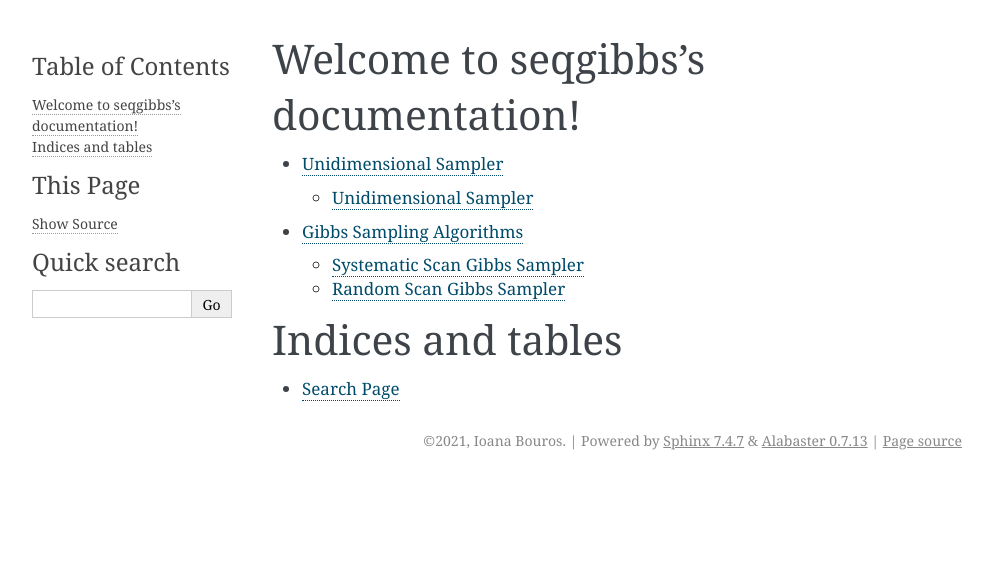
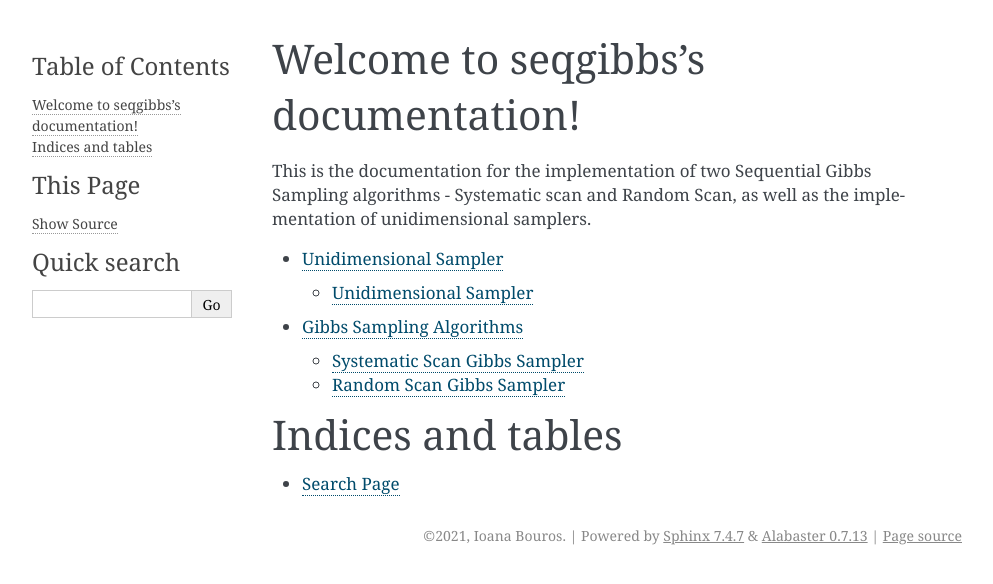
Before and after one commit to I-Bouros/seqgibbs, a Sphinx documentation site: the page built from docs/source/index.rst, in a window 1280 px wide. Shown: the top 584 px of the page, without its empty margins (148-1141 px from the left). Built offline with Sphinx 7.4.7, drawn with Linux system fonts in a browser that asks for light colours.

Commit message:
Add text

```diff
--- a/docs/source/index.rst
+++ b/docs/source/index.rst
@@ -5,6 +5,8 @@
 
 Welcome to seqgibbs's documentation!
 ====================================
+
+This is the documentation for the implementation of two Sequential Gibbs Sampling algorithms - Systematic scan and Random Scan, as well as the implementation of unidimensional samplers.
 
 .. toctree::
    probabilities
```
